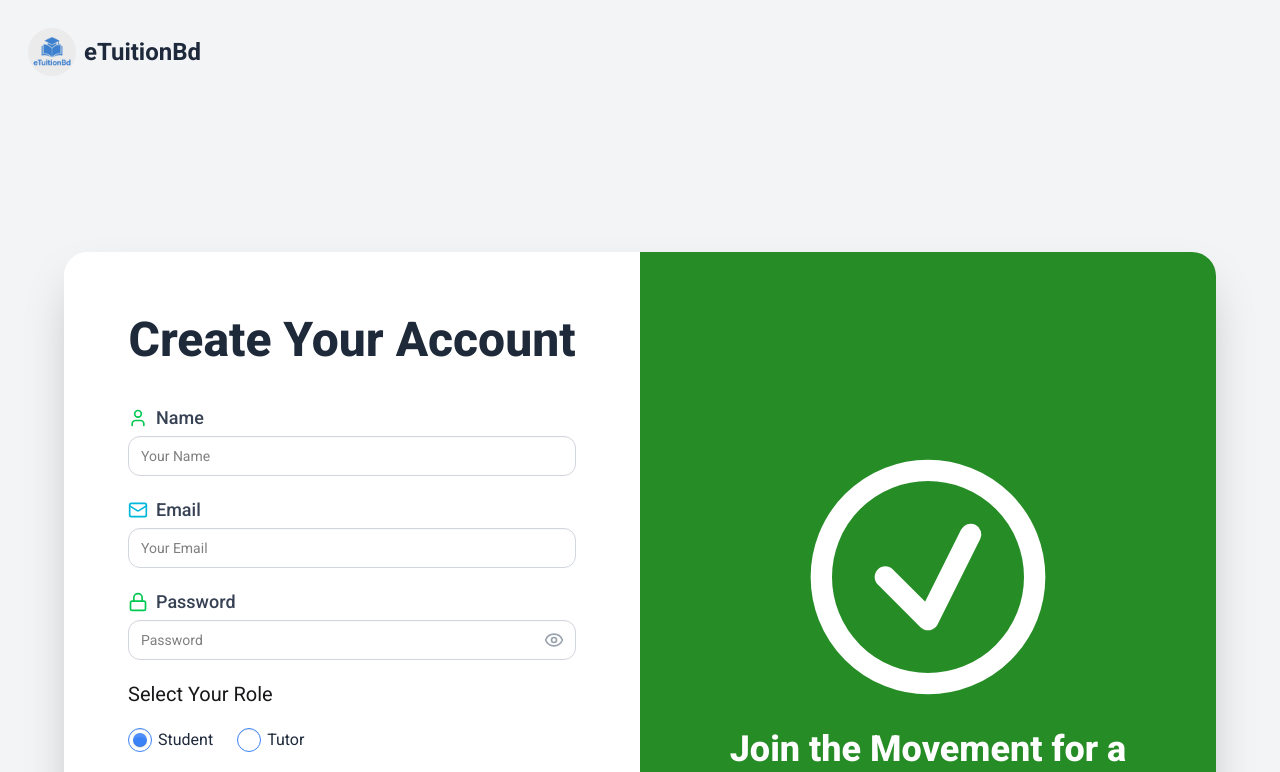
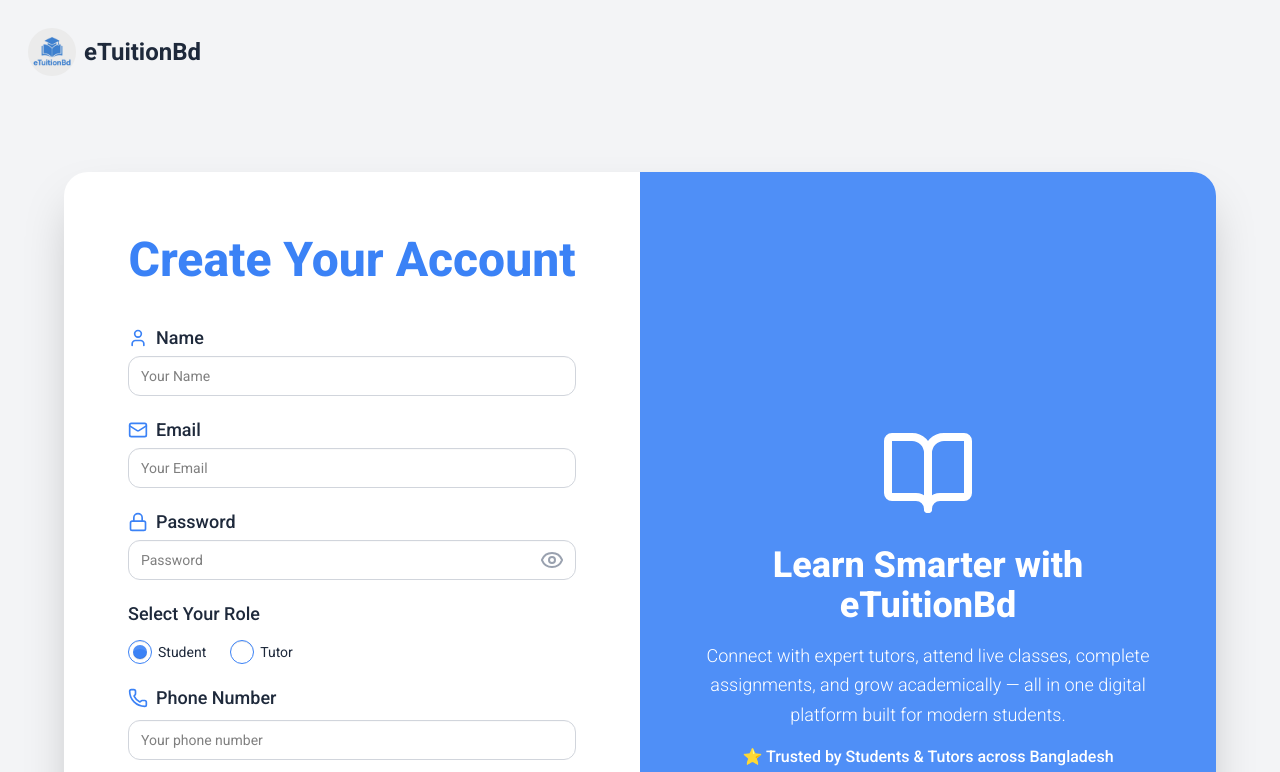
Before and after one commit to FardinCSE25/eTuitionBd-Client, a React (Vite) app: page /register in a window 1280 px wide. Shown: the top 772 px of the page. Built offline with nearby package versions, Linux system fonts and the light colour scheme; no server answers.

Commit message:
some design changes in authentication layout

```diff
--- a/src/Pages/Authentication/Register.jsx
+++ b/src/Pages/Authentication/Register.jsx
@@ -2,136 +2,141 @@
 import { useForm } from 'react-hook-form';
 // eslint-disable-next-line no-unused-vars
 import { motion } from 'framer-motion';
-import { Eye, EyeOff, User, Mail, Lock, Image, LogIn } from 'lucide-react';
+import { Eye, EyeOff, User, Mail, Lock, Phone, LogIn, BookOpen } from 'lucide-react';
 import { Link } from 'react-router';
 import UseAuth from '../../Hooks/UseAuth';
 import SocialLogin from './SocialLogin';
 
 const Register = () => {
     const [showPassword, setShowPassword] = useState(false);
-    const { register, handleSubmit, formState: { errors } } = useForm()
-    const { registerUser } = UseAuth()
+    const { register, handleSubmit, formState: { errors } } = useForm();
+    const { registerUser } = UseAuth();
 
     const handleRegister = (data) => {
         registerUser(data.email, data.password)
-            .then(result => {
-                console.log(result.user);
-            })
-            .catch(error => {
-                console.log(error);
-
-            })
-    }
+            .then(result => console.log(result.user))
+            .catch(error => console.log(error));
+    };
 
     const formVariants = {
         hidden: { x: -100, opacity: 0 },
-        visible: { x: 0, opacity: 1, transition: { type: 'spring', stiffness: 50, damping: 15 } }
+        visible: { x: 0, opacity: 1, transition: { type: "spring", stiffness: 50, damping: 15 } }
     };
 
     const imageVariants = {
         hidden: { x: 100, opacity: 0 },
-        visible: { x: 0, opacity: 1, transition: { type: 'spring', stiffness: 50, damping: 15, delay: 0.2 } }
+        visible: { x: 0, opacity: 1, transition: { type: "spring", stiffness: 50, damping: 15, delay: 0.2 } }
     };
 
-    window.scrollTo({
-        top: 0,
-        behavior: "smooth",
-    });
+    window.scrollTo({ top: 0, behavior: "smooth" });
 
     return (
-        <div className="min-h-screen flex items-center justify-center bg-gray-100 py-44 px-4 font-inter">
-            <title>eTuitionBd- Register</title>
+        <div className="min-h-screen flex items-center justify-center bg-gray-100 py-24 px-4 font-inter">
+
+            <title>eTuitionBd - Register</title>
+
             <div className="w-full max-w-6xl mx-auto flex flex-col lg:flex-row rounded-3xl shadow-2xl overflow-hidden bg-white">
 
-
+                {/* LEFT FORM SECTION */}
                 <motion.div
-                    className="w-full lg:w-1/2 p-10 md:p-16 flex flex-col justify-center bg-white"
+                    className="w-full lg:w-1/2 p-10 md:p-16 flex flex-col justify-center"
                     variants={formVariants}
                     initial="hidden"
                     animate="visible"
                 >
-                    <h1 className="text-4xl md:text-5xl font-extrabold text-gray-800 text-center mb-10">
+                    <h1 className="text-4xl md:text-5xl font-extrabold text-primary text-center mb-10">
                         Create Your Account
                     </h1>
 
                     <form onSubmit={handleSubmit(handleRegister)} className="space-y-5">
 
+                        {/* NAME */}
                         <div>
-                            <label className="text-lg font-medium text-gray-700 flex items-center mb-1">
-                                <User className="w-5 h-5 mr-2 text-green-500" /> Name
+                            <label className="text-lg font-medium text-secondary flex items-center mb-1">
+                                <User className="w-5 h-5 mr-2 text-primary" /> Name
                             </label>
                             <input
-                                {...register('name', { required: true })}
+                                {...register("name", { required: true })}
                                 type="text"
-                                className="input w-full p-3 bg-white text-black border border-gray-300 rounded-xl focus:ring-2 focus:ring-green-500 focus:border-green-500 transition duration-150"
+                                className="input w-full p-3 bg-white text-black border border-gray-300 rounded-xl
+                                focus:ring-2 focus:ring-primary focus:border-primary"
                                 placeholder="Your Name"
                             />
-                            {errors.name?.type === 'required' && <p className='text-red-500 mt-1 text-sm'>Name is required.</p>}
+                            {errors.name && <p className="text-red-500 text-sm">Name is required.</p>}
                         </div>
 
-
+                        {/* EMAIL */}
                         <div>
-                            <label className="text-lg font-medium text-gray-700 flex items-center mb-1">
-                                <Mail className="w-5 h-5 mr-2 text-cyan-500" /> Email
+                            <label className="text-lg font-medium text-secondary flex items-center mb-1">
+                                <Mail className="w-5 h-5 mr-2 text-primary" /> Email
                             </label>
                             <input
-                                {...register('email', { required: true })}
+                                {...register("email", { required: true })}
                                 type="email"
-                                className="input w-full bg-white text-black p-3 border border-gray-300 rounded-xl focus:ring-2 focus:ring-green-500 focus:border-green-500 transition duration-150"
+                                className="input w-full p-3 bg-white text-black border border-gray-300 rounded-xl
+                                focus:ring-2 focus:ring-primary focus:border-primary"
                                 placeholder="Your Email"
                             />
-                            {errors.email?.type === 'required' && <p className='text-red-500 mt-1 text-sm'>Email is required.</p>}
+                            {errors.email && <p className="text-red-500 text-sm">Email is required.</p>}
                         </div>
 
+                        {/* PASSWORD */}
                         <div>
-                            <label className="text-lg font-medium text-gray-700 flex items-center mb-1">
-                                <Lock className="w-5 h-5 mr-2 text-green-500" /> Password
+                            <label className="text-lg font-medium text-secondary flex items-center mb-1">
+                                <Lock className="w-5 h-5 mr-2 text-primary" /> Password
                             </label>
+
                             <div className="relative">
                                 <input
-                                    {...register('password', { required: true, minLength: 6 })}
-                                    type={showPassword ? 'text' : 'password'}
-                                    className="input w-full bg-white text-black p-3 border border-gray-300 rounded-xl focus:ring-2 focus:ring-green-500 focus:border-green-500 transition duration-150 pr-10"
+                                    {...register("password", { required: true, minLength: 6 })}
+                                    type={showPassword ? "text" : "password"}
+                                    className="input w-full p-3 bg-white text-black border border-gray-300 rounded-xl
+                                    focus:ring-2 focus:ring-primary focus:border-primary pr-10"
                                     placeholder="Password"
                                 />
-                                {errors.password?.type === 'required' && <p className='text-red-500 mt-1 text-sm'>Password is required.</p>}
-                                {errors.password?.type === 'minLength' && <p className='text-red-500 mt-1 text-sm'>Password should be at least 6 characters.</p>}
                                 <button
                                     type="button"
                                     onClick={() => setShowPassword(!showPassword)}
-                                    className="absolute inset-y-0 right-0 pr-3 flex items-center text-gray-400 hover:text-green-500 transition"
-                                    aria-label={showPassword ? 'Hide password' : 'Show password'}
+                                    className="absolute inset-y-0 right-0 px-3 text-gray-400 hover:text-primary"
                                 >
-                                    {showPassword ? <EyeOff className="w-5 h-5" /> : <Eye className="w-5 h-5" />}
+                                    {showPassword ? <EyeOff /> : <Eye />}
                                 </button>
                             </div>
+
+                            {errors.password?.type === "required" && (
+                                <p className="text-red-500 text-sm">Password is required.</p>
+                            )}
+                            {errors.password?.type === "minLength" && (
+                                <p className="text-red-500 text-sm">Password must be 6+ characters.</p>
+                            )}
                         </div>
 
-                        <h2 className='text-xl'>
-                            Select Your Role
-                        </h2>
-                        <div className='flex gap-6'>
-                            <label className="label text-secondary">
-                                <input type="radio" {...register('role')} value="Student" className="radio radio-primary" defaultChecked />
+                        {/* ROLE */}
+                        <h2 className="text-lg font-medium text-secondary mb-3">Select Your Role</h2>
+                        <div className="flex gap-6">
+                            <label className="label text-secondary text-sm">
+                                <input type="radio" {...register("role")} value="Student" className="radio radio-primary" defaultChecked />
                                 Student
                             </label>
-                            <label className="label text-secondary">
-                                <input type="radio" {...register('role')} value="Tutor" className="radio radio-primary" />
+                            <label className="label text-secondary text-sm">
+                                <input type="radio" {...register("role")} value="Tutor" className="radio radio-primary" />
                                 Tutor
                             </label>
                         </div>
 
+                        {/* PHONE */}
                         <div>
-                            <label className="text-lg font-medium text-gray-700 flex items-center mb-1">
-                                <Image className="w-5 h-5 mr-2 text-indigo-500" /> Phone Number
+                            <label className="text-lg font-medium text-secondary flex items-center mb-2">
+                                <Phone className="w-5 h-5 mr-2 text-primary" /> Phone Number
                             </label>
                             <input
-                                {...register('phone', { required: true })}
+                                {...register("phone", { required: true })}
                                 type="text"
-                                className="input w-full bg-white text-black p-3 border border-gray-300 rounded-xl focus:ring-2 focus:ring-green-500 focus:border-green-500 transition duration-150"
+                                className="input mb-3 w-full p-3 bg-white text-black border border-gray-300 rounded-xl
+                                focus:ring-2 focus:ring-primary focus:border-primary"
                                 placeholder="Your phone number"
                             />
-                            {errors.phone?.type === 'required' && <p className='text-red-500 mt-1 text-sm'>Phone Number is required.</p>}
+                            {errors.phone && <p className="text-red-500 text-sm">Phone number is required.</p>}
                         </div>
 
                         <SocialLogin />
@@ -140,83 +145,62 @@
                             type="submit"
                             whileHover={{ scale: 1.02 }}
                             whileTap={{ scale: 0.98 }}
-                            className="w-full cursor-pointer text-xl py-3 mt-6 rounded-xl font-bold text-white shadow-lg
-                                       bg-[#228B22] hover:from-green-700 hover:to-cyan-600
-                                       transition duration-300 flex items-center justify-center space-x-2"
+                            className="w-full text-xl py-3 mt-4 rounded-xl font-bold text-accent shadow-lg
+                            bg-primary transition duration-300 flex items-center justify-center gap-2"
                         >
-                            <LogIn className="w-5 h-5" />
-                            <span>Register</span>
+                            <LogIn className="w-5 h-5" /> Register
                         </motion.button>
                     </form>
 
-
-                    <p className='text-center text-base mt-4 text-gray-600'>
+                    <p className="text-center text-secondary mt-4">
                         Already have an account?
-                        <Link to="/login" className='text-[#228B22] font-semibold ml-1 hover:underline'>
+                        <Link to="/login" className="text-primary font-semibold ml-1 hover:underline">
                             Login
                         </Link>
                     </p>
                 </motion.div>
 
-
+                {/* RIGHT SIDE THEME SECTION */}
                 <motion.div
-                    className="hidden lg:flex w-full lg:w-1/2 p-16 bg-[#228B22] items-center justify-center relative"
+                    className="hidden lg:flex w-full lg:w-1/2 p-16 bg-primary items-center justify-center relative"
                     variants={imageVariants}
                     initial="hidden"
                     animate="visible"
                 >
-                    <div className="absolute inset-0 opacity-10 bg-white/20"></div>
+                    <div className="absolute inset-0 opacity-10 bg-white"></div>
 
-                    <div className="relative text-white z-10 text-center">
-                        <svg
-                            className="w-64 h-64 mx-auto"
-                            viewBox="0 0 24 24"
-                            fill="none"
-                            xmlns="http://www.w3.org/2000/svg"
-                        >
-                            <motion.circle
-                                cx="12"
-                                cy="12"
-                                r="10"
-                                stroke="white"
-                                strokeWidth="2"
-                                initial={{ scale: 0 }}
-                                animate={{ scale: 1 }}
-                                transition={{ duration: 1, type: "spring" }}
-                            />
-                            <motion.path
-                                d="M8 12L12 16L16 8"
-                                stroke="white"
-                                strokeWidth="2"
-                                strokeLinecap="round"
-                                strokeLinejoin="round"
-                                initial={{ pathLength: 0 }}
-                                animate={{ pathLength: 1 }}
-                                transition={{ duration: 1.5, delay: 0.5 }}
-                            />
-                        </svg>
+                    <div className="relative text-accent z-10 text-center">
+                        <BookOpen className="w-24 h-24 mx-auto mb-6" />
 
                         <motion.h2
-                            className="mt-6 text-4xl font-extrabold"
+                            className="text-4xl font-extrabold"
                             initial={{ y: 20, opacity: 0 }}
                             animate={{ y: 0, opacity: 1 }}
-                            transition={{ duration: 0.8, delay: 1.8 }}
+                            transition={{ duration: 0.8, delay: 1.0 }}
                         >
-                            Join the Movement for a Cleaner Community
+                            Learn Smarter with eTuitionBd
                         </motion.h2>
 
                         <motion.p
-                            className="mt-2 text-lg font-light"
+                            className="mt-4 text-lg font-light max-w-md mx-auto leading-relaxed"
                             initial={{ y: 20, opacity: 0 }}
                             animate={{ y: 0, opacity: 1 }}
-                            transition={{ duration: 0.8, delay: 2.0 }}
+                            transition={{ duration: 0.8, delay: 1.3 }}
                         >
-                            Take a step towards a better tomorrow — report issues, raise awareness,
-                            and be part of the change your neighborhood deserves.
+                            Connect with expert tutors, attend live classes, complete assignments,
+                            and grow academically — all in one digital platform built for modern students.
+                        </motion.p>
+
+                        <motion.p
+                            className="mt-4 text-md font-medium opacity-90"
+                            initial={{ opacity: 0 }}
+                            animate={{ opacity: 1 }}
+                            transition={{ delay: 1.6 }}
+                        >
+                            ⭐ Trusted by Students & Tutors across Bangladesh
                         </motion.p>
                     </div>
                 </motion.div>
-
             </div>
         </div>
     );
```
Also changed, not shown: src/Pages/Authentication/Login.jsx (+51 -81 lines).
